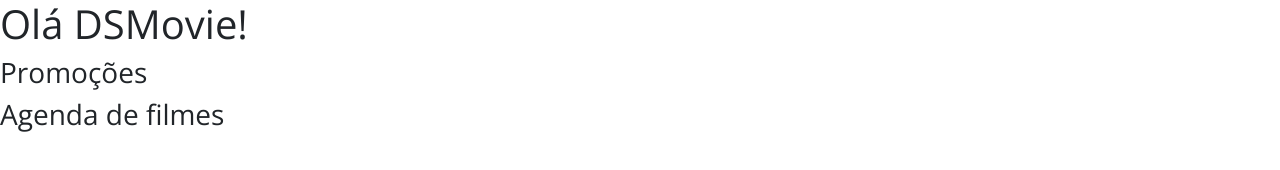
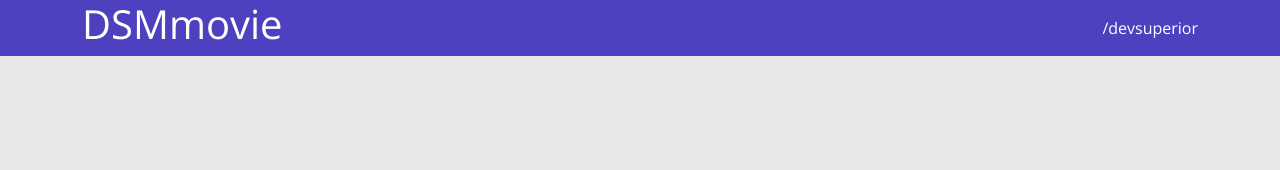
Before and after one commit to gustavosilva9984/DSMovie, a plain HTML site: page index.html in a window 1280 px wide. Drawn offline with nearby package versions, Linux system fonts and the light colour scheme.

Commit message:
Barra superior PARTE 1

```diff
--- a/CSS/style.css
+++ b/CSS/style.css
@@ -2,4 +2,28 @@
 
 *{
     font-family: 'Open Sans', sans-serif;
+    box-sizing: border-box;
 }
+
+header{
+    background-color:#4D41C0;
+    color:#FFFFFF;
+
+}
+
+nav{
+    display: flex;
+    align-items: center;
+    justify-content: space-between;
+}
+
+
+a, a:hover{
+    color: #FFFFFF;
+    text-decoration: none;
+
+}
+
+body, html{
+    background-color: #E8E8E8;
+}
--- a/index.html
+++ b/index.html
@@ -12,8 +12,12 @@
 
 </head>
 <body>
-    <h1>Olá DSMovie!</h1>
-    <h3>Promoções</h3>
-    <h3>Agenda de filmes</h3>
+    <header>
+        <nav class="container">
+            <h1>DSMmovie</h1>
+            <a href="https://github.com/devsuperior/">/devsuperior</a>
+        </nav>
+    </header>
+
 </body>
 </html>
```
